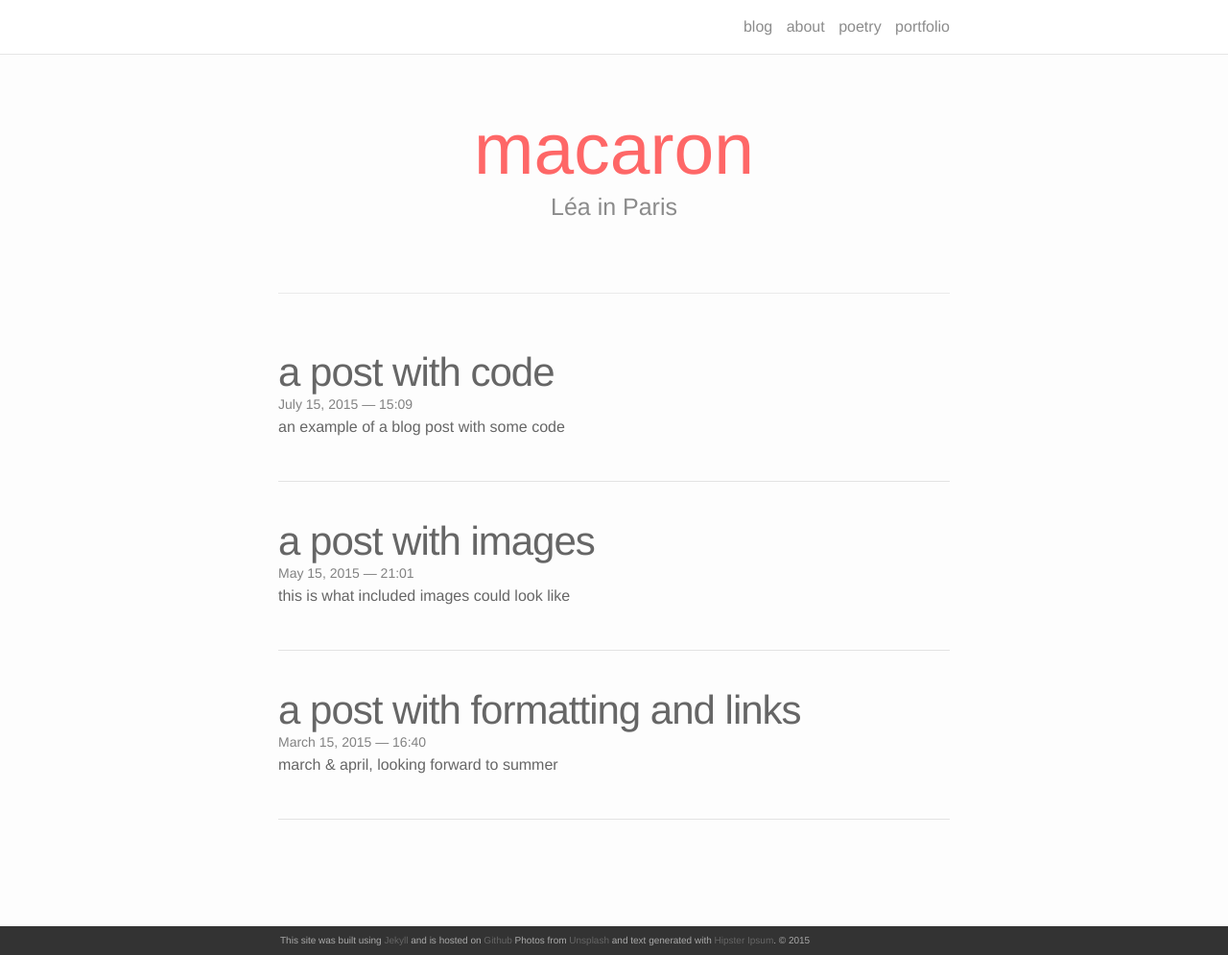
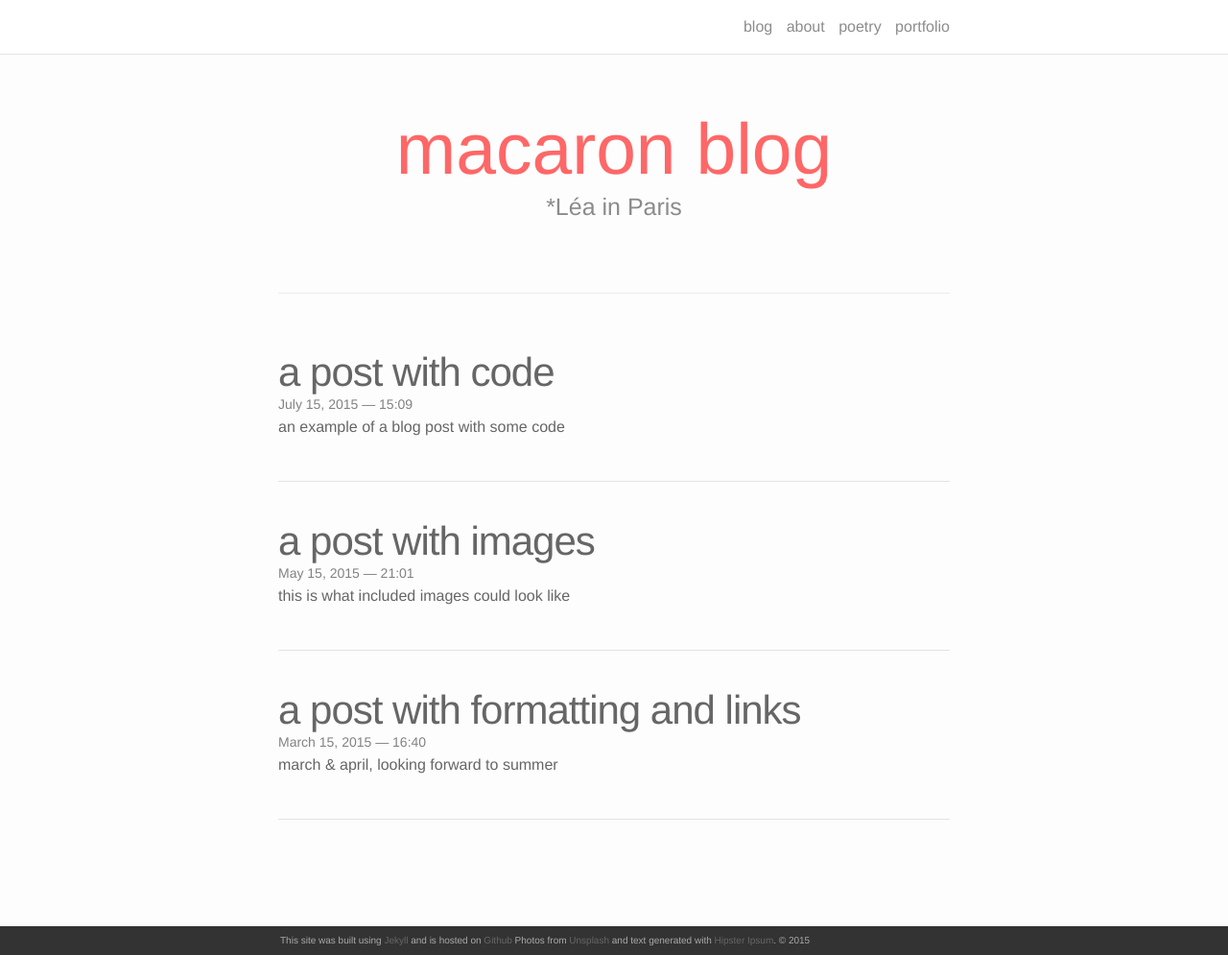
Before and after one commit to earlgreymacaron/earlgreymacaron-oldsitedraft, a Jekyll site: the page built from index.html, in a window 1280 px wide and 995 px high. Shown: the whole window at 96% size. Built offline with Jekyll 4.4.1, drawn with Linux system fonts in a browser that asks for light colours; nearby versions of some CDN libraries; the list of posts is cut into pages by our own code.

Commit message:
Update index.html

```diff
--- a/index.html
+++ b/index.html
@@ -3,8 +3,8 @@ layout: default
 ---
 
 <div class="header-bar">
-  <h1>macaron</h1>
-  <h2>Léa in Paris</h2>
+  <h1>macaron blog</h1>
+  <h2>*Léa in Paris</h2>
   <br/>
   <hr>
   <br/>
```
